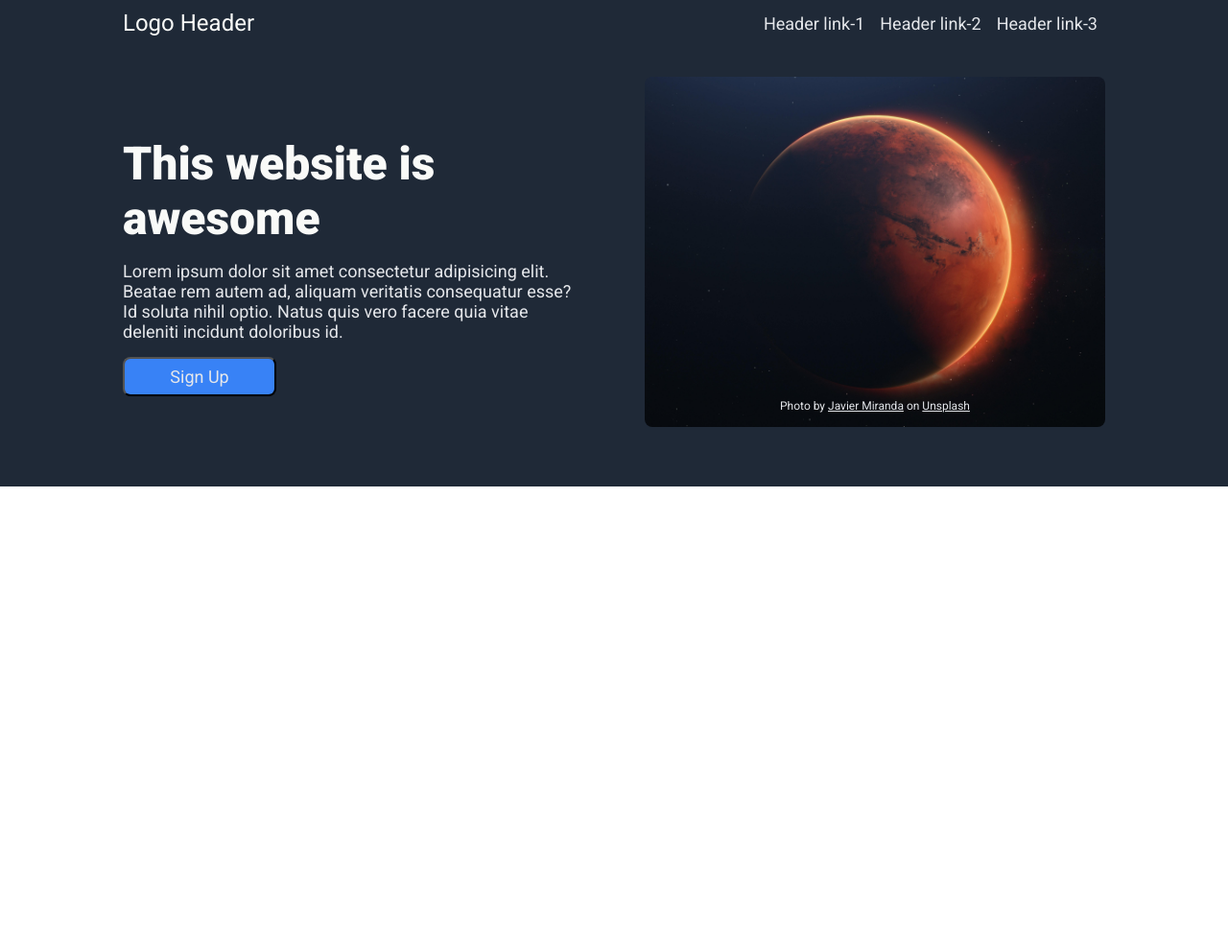
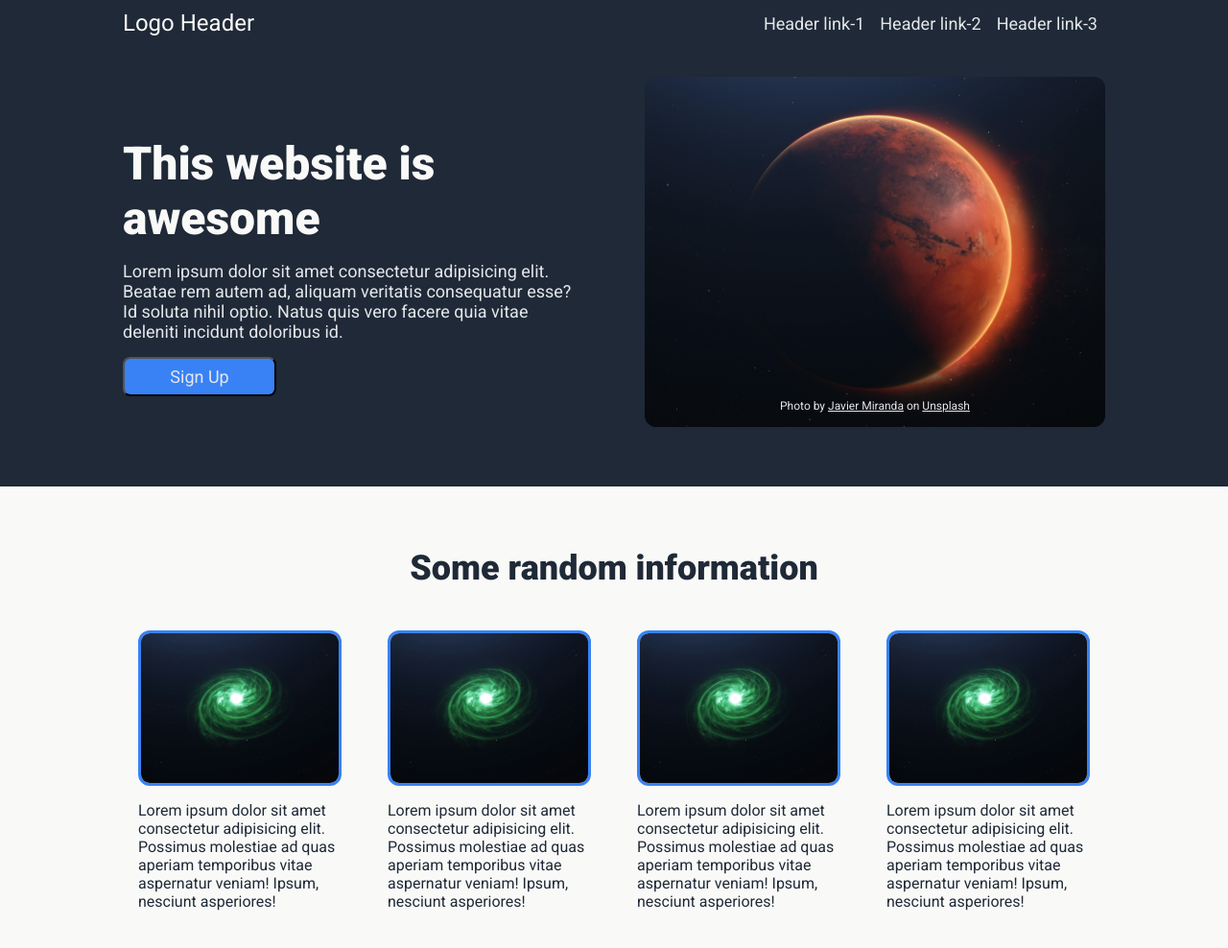
Before and after one commit to Danibias/landing-page, a plain HTML site: page index.html in a window 1280 px wide. Shown: the whole page at 96% size. Before the commit the page ends 800 px from the top, so only its background shows below. Drawn offline with Linux system fonts and the light colour scheme.

Commit message:
features section has been created and it looks awsome

```diff
--- a/css/styles.css
+++ b/css/styles.css
@@ -18,6 +18,13 @@
     /* padding */
     --padding: 0 8rem;
 }
+
+body
+{
+    background-color: var(--hero-font-color);
+}
+
+
 
 .hero-main
 {
@@ -92,11 +99,9 @@ ul
     background-color: var(--dark-color);
 }
 
-.hero-wrapper {
-
+.hero-wrapper
+{
     display: flex;
-
-
 }
 
 .text-container,
@@ -110,7 +115,6 @@ ul
     margin: 2rem 0;
     gap: 1rem;
     padding: var(--padding);
-
 }
 
 .text-container
@@ -125,7 +129,7 @@ ul
 
 .block-img {
     width: 100%;
-    border-radius: .5rem;
+    border-radius: .75rem;
 }
 
 .caption
@@ -150,3 +154,53 @@ a {
     padding: .5rem;
     cursor: pointer;
 }
+
+/* features */
+
+.features {
+    width: 100%;
+    display: flex;
+    flex-direction: column;
+    justify-content: center;
+    align-items: center;
+    margin: 4rem 0;
+    gap: 1.75rem;
+}
+
+
+
+.features-wrapper
+{
+    display: flex;
+    flex-flow: row wrap;
+    width: 80%;
+    gap: 1rem;
+    margin: auto;
+    align-items: center;
+    justify-content: center;
+}
+
+.card
+{
+    display: flex;
+    flex-direction: column;
+    justify-content: center;
+    align-items: center;
+    flex: 1;
+    padding: 1rem;
+    gap: 1rem;
+}
+
+.card-img
+{
+    width: 100%;
+    border: 3px solid var(--cta-color);
+    border-radius: .75rem;
+}
+
+.card-body
+{
+    font-family: var(--font);
+    color: var(--dark-color);
+    font-size: 1rem;
+}
--- a/index.html
+++ b/index.html
@@ -41,33 +41,34 @@
             </div>
         </section>
 
-        <!-- <section>
-            <div class="features">
+        <section class="features">
+            <h2 class="info-header-text"> Some random information</h2>
+            <div class="features-wrapper">
                 <div class="card">
-                    <img class="card-img" src="" alt="">
-                    <p class="card-body"></p>
+                    <img class="card-img" src="./img/javier-miranda-kXLgdCmmGYk-unsplash.jpg" alt="">
+                    <p class="card-body">Lorem ipsum dolor sit amet consectetur adipisicing elit. Possimus molestiae ad quas aperiam temporibus vitae aspernatur veniam! Ipsum, nesciunt asperiores!</p>
                 </div>
                 <div class="card">
-                    <img class="card-img" src="" alt="">
-                    <p class="card-body"></p>
+                    <img class="card-img" src="./img/javier-miranda-kXLgdCmmGYk-unsplash.jpg" alt="">
+                    <p class="card-body">Lorem ipsum dolor sit amet consectetur adipisicing elit. Possimus molestiae ad quas aperiam temporibus vitae aspernatur veniam! Ipsum, nesciunt asperiores!</p>
                 </div>
                 <div class="card">
-                    <img class="card-img" src="" alt="">
-                    <p class="card-body"></p>
+                    <img class="card-img" src="./img/javier-miranda-kXLgdCmmGYk-unsplash.jpg" alt="">
+                    <p class="card-body">Lorem ipsum dolor sit amet consectetur adipisicing elit. Possimus molestiae ad quas aperiam temporibus vitae aspernatur veniam! Ipsum, nesciunt asperiores!</p>
                 </div>
                 <div class="card">
-                    <img class="card-img" src="" alt="">
-                    <p class="card-body"></p>
+                    <img class="card-img" src="./img/javier-miranda-kXLgdCmmGYk-unsplash.jpg" alt="">
+                    <p class="card-body">Lorem ipsum dolor sit amet consectetur adipisicing elit. Possimus molestiae ad quas aperiam temporibus vitae aspernatur veniam! Ipsum, nesciunt asperiores!</p>
                 </div>
             </div>
         </section>
 
-        <blockquote>
+        <!-- <blockquote>
             <p>Lorem ipsum dolor sit amet consectetur adipisicing elit. Dolorum, doloribus voluptates culpa error hic officia itaque debitis porro saepe impedit consequatur eligendi architecto nobis temporibus cupiditate! Aperiam voluptates in beatae.</p>
             <cite><strong>-Thor God of Thunder.</strong></cite>
-        </blockquote>
+        </blockquote> -->
 
-        <section>
+        <!-- <section>
             <div class="cta">
                 <p>Lorem ipsum dolor sit amet consectetur, adipisicing elit. Ad iusto possimus sed consectetur culpa deleniti est voluptates similique dolores in aut commodi error ullam quibusdam magni quis, vel suscipit officia.</p>
                 <button class="btn">sign up</button>
```
Also changed, not shown: img/javier-miranda-kXLgdCmmGYk-unsplash.jpg (added).
